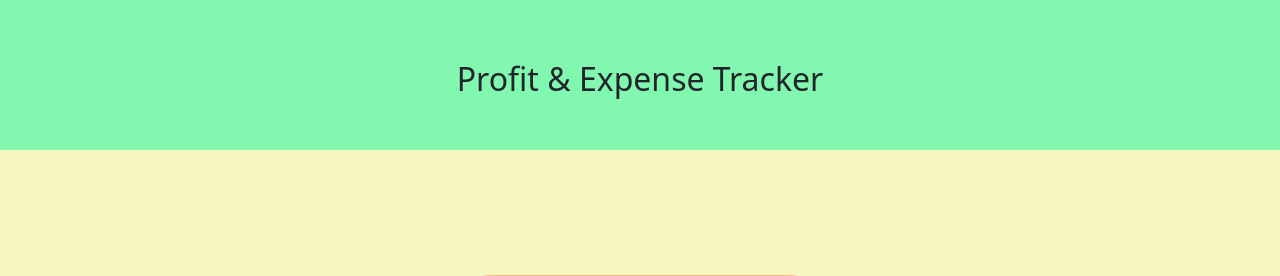
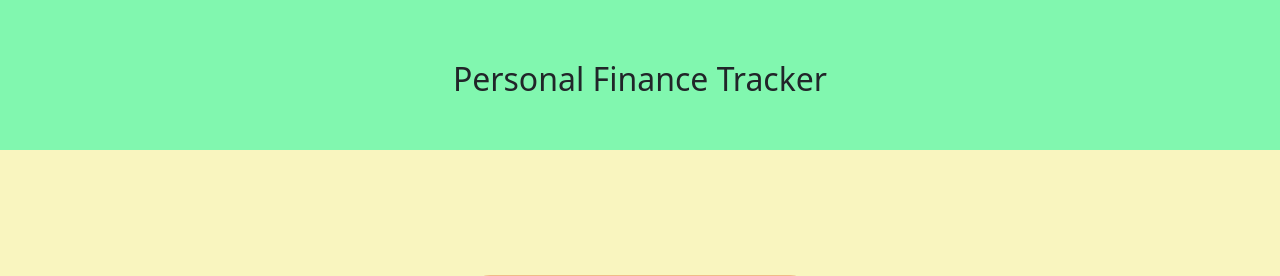
Before and after one commit to Arulsubash/Profit-Expense-Tracker, a Flask app: page / in a window 1280 px wide. Shown: the top 276 px of the page. Run offline with Flask 3, Linux system fonts and the light colour scheme; some libraries are stand-ins or nearby versions.

Commit message:
Update login.html

```diff
--- a/templates/login.html
+++ b/templates/login.html
@@ -6,7 +6,7 @@
 
 {% block body %}
    <div id="head">
-      <h2 style="margin: 0">Profit & Expense Tracker</h2>
+      <h2 style="margin: 0">Personal Finance Tracker</h2>
    </div>
    <div id="form-containner">
       <h3 id="title">Login</h3>
```
